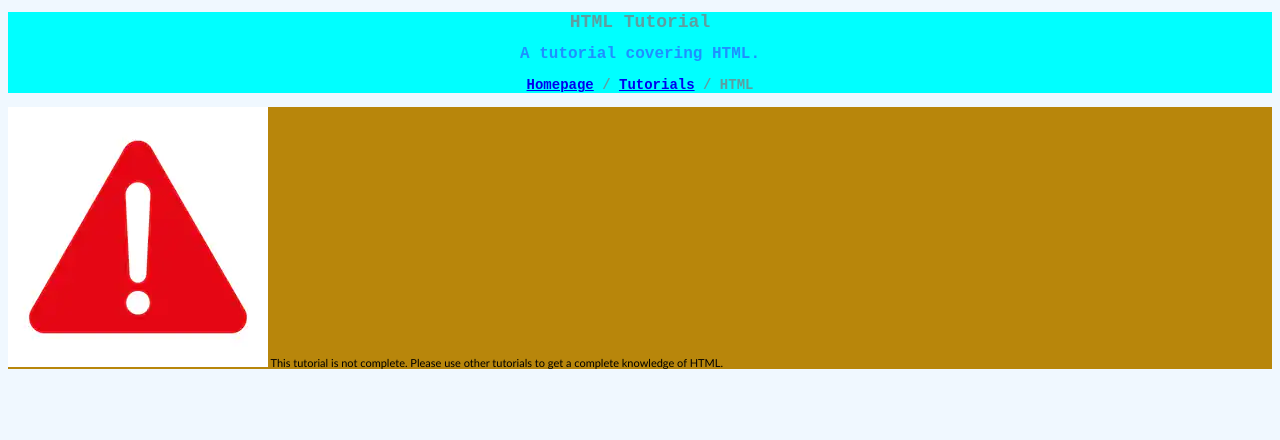
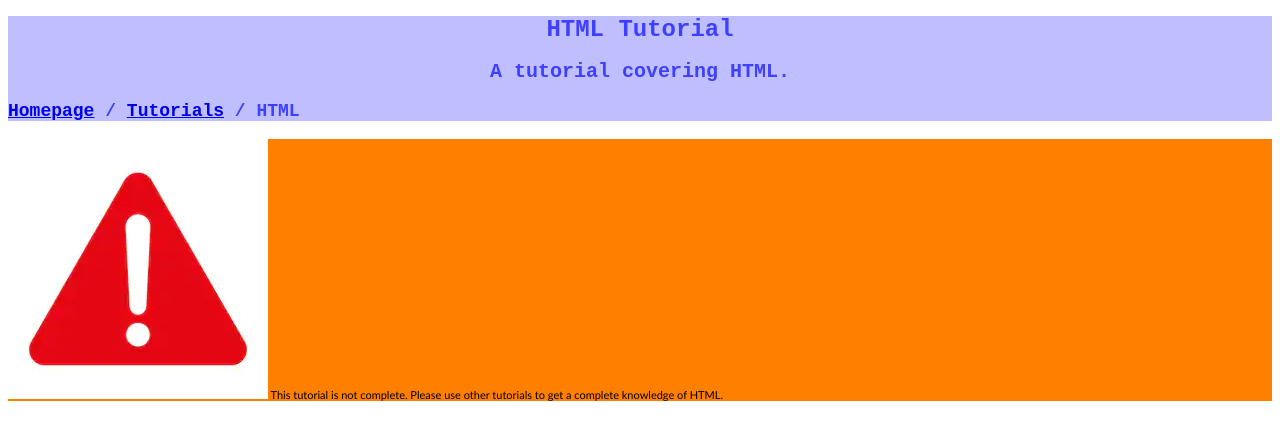
Before and after one commit to dabudke/dabudke.github.io, a plain HTML site: page tutorials/html/index.html in a window 1280 px wide. Drawn offline with Linux system fonts and the light colour scheme; files that its build step writes are made by us from their sources; files whose address does not match are found by name; a web font is replaced by a local one.

Commit message:
Change css

```diff
--- a/css/main.css
+++ b/css/main.css
@@ -1,57 +1,53 @@
+@import url('fonts.googleapi.com/css?family=Lato|Raleway|Montserrat');
+
 body {
-    background-color: aliceblue;
+    background-color: #ffffff;
     font-family: 'Trebuchet MS';
 }
 h1 {
-    color: darkslateblue;
+    color: #3f3fff;
+    font-size: 24px;
+}
+h2 {
+    color: #3f3fff;
+    font-size: 20px;
+}
+h3 {
+    color: #3f3fff;
     font-size: 18px;
 }
-h2 {
-    color: darkslateblue;
+h4 {
+    color: #3f3fff;
     font-size: 16px;
 }
-h3 {
-    color: darkslateblue;
+h5 {
+    color: #3f3fff;
     font-size: 14px;
 }
-h4 {
-    color: darkslateblue;
-    font-size: 13px;
-}
-h5 {
-    color: darkslateblue;
+h6 {
+    color: #3f3fff;
     font-size: 12px;
 }
-h6 {
-    color: darkslateblue;
-    font-size: 11px;
-}
 p {
-    color: black;
+    color: #000000;
     font-size: 11px;
 }
 div#header {
-    background-color: aqua;
+    background-color: #bfbfff;
     font-family: monospace;
 }
 div.warning {
-    background-color: darkgoldenrod;
-    color: gold;
+    background-color: #ff7f00;
+    color: #7f3f00;
 }
 div.error {
-    background-color: brown;
-    color: crimson;
+    background-color: #ff0000;
+    color: #7f0000;
 }
 #title {
     text-align: center;
-    color: cadetblue;
 
 }
 #subtitle {
     text-align: center;
-    color: dodgerblue;
 }
-#link {
-    text-align: center;
-    color: cadetblue;
-}
```
Also changed, not shown: index.html (+2 -3 lines).
